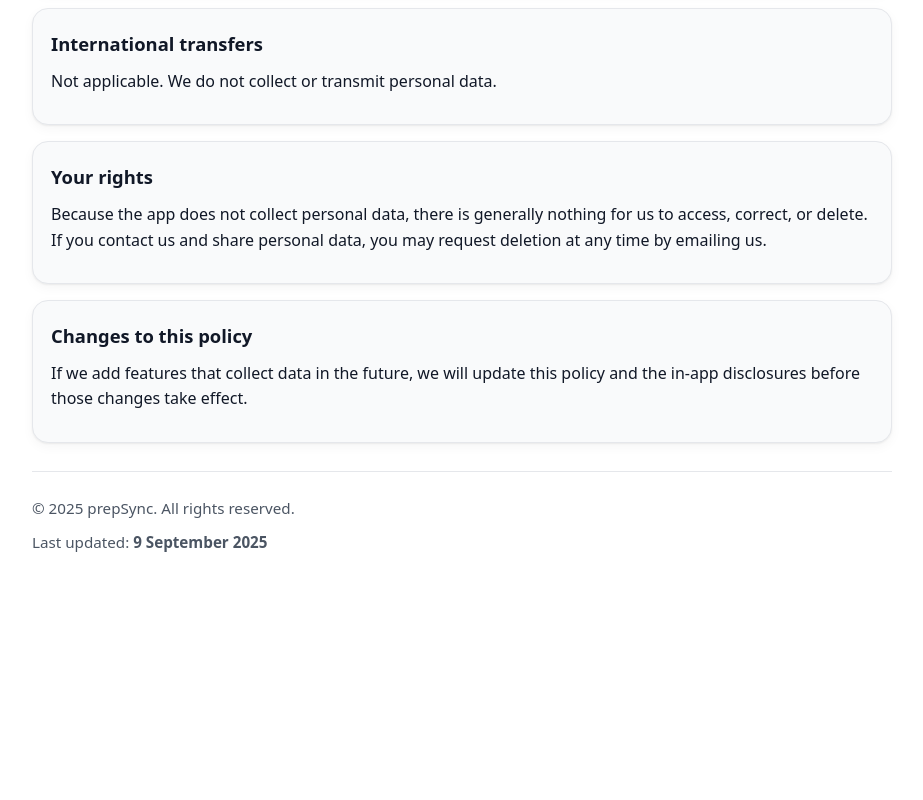
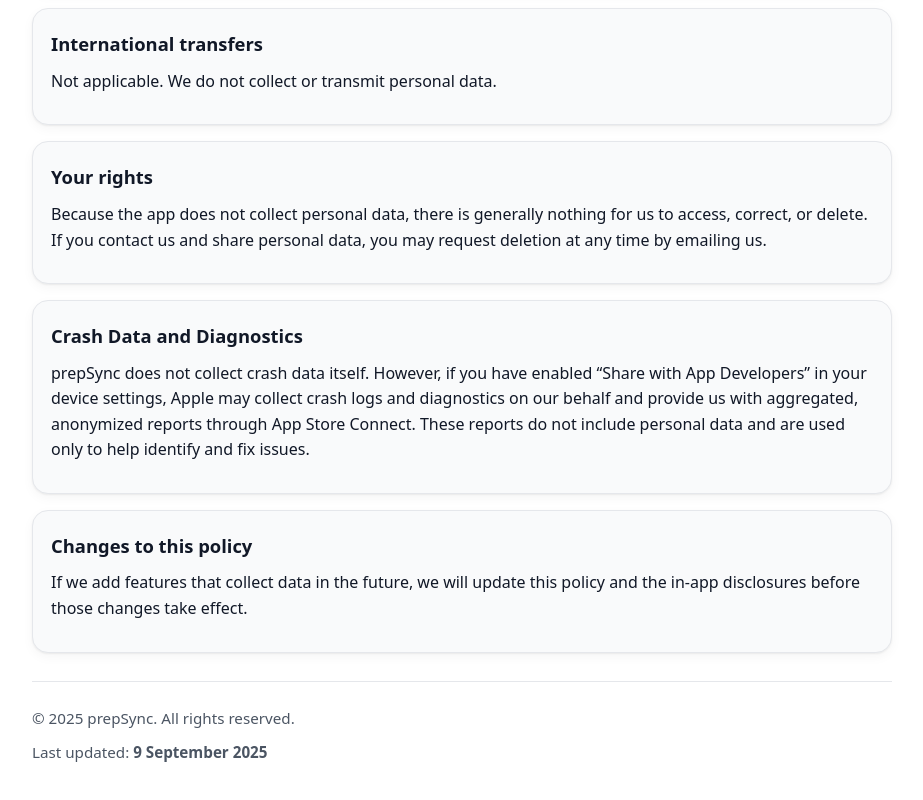
Before and after one commit to JamesRestall/prepSync_privacy_policy, a plain HTML site: page index.html in a window 1280 px wide. Shown: the part 1728-2528 px from the top of the page, without its empty margins (178-1101 px from the left). Before the commit the page ends 2340 px from the top, so only its background shows below. Drawn offline with Linux system fonts and the light colour scheme.

Commit message:
Added crash data info

```diff
--- a/index.html
+++ b/index.html
@@ -172,6 +172,15 @@
       <p>Because the app does not collect personal data, there is generally nothing for us to access, correct, or delete. If you contact us and share personal data, you may request deletion at any time by emailing us.</p>
     </section>
 
+    <section aria-labelledby="crash">
+      <h2 id="crash">Crash Data and Diagnostics</h2>
+      <p>prepSync does not collect crash data itself. However, if you have enabled
+“Share with App Developers” in your device settings, Apple may collect
+crash logs and diagnostics on our behalf and provide us with aggregated,
+anonymized reports through App Store Connect. These reports do not
+include personal data and are used only to help identify and fix issues.</p>
+    </section>
+
     <section aria-labelledby="changes">
       <h2 id="changes">Changes to this policy</h2>
       <p>If we add features that collect data in the future, we will update this policy and the in‑app disclosures before those changes take effect.</p>
```
